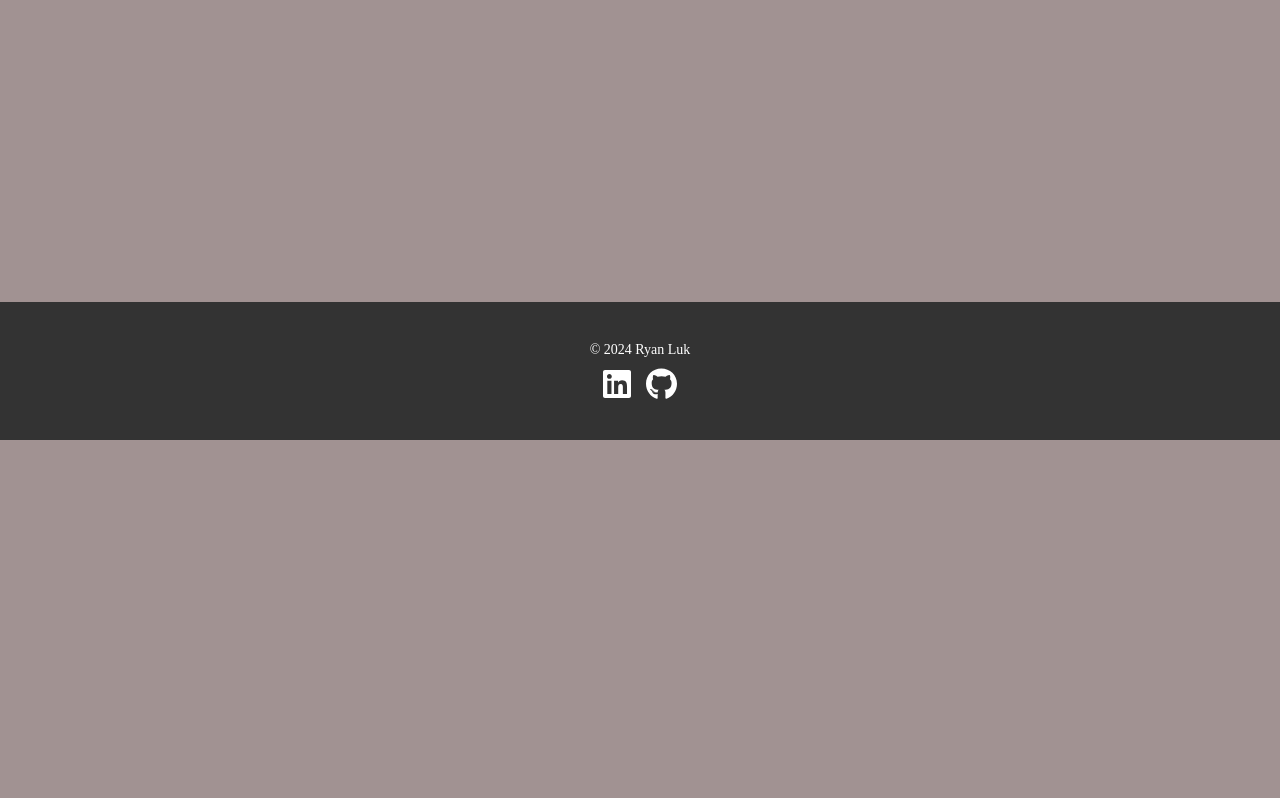
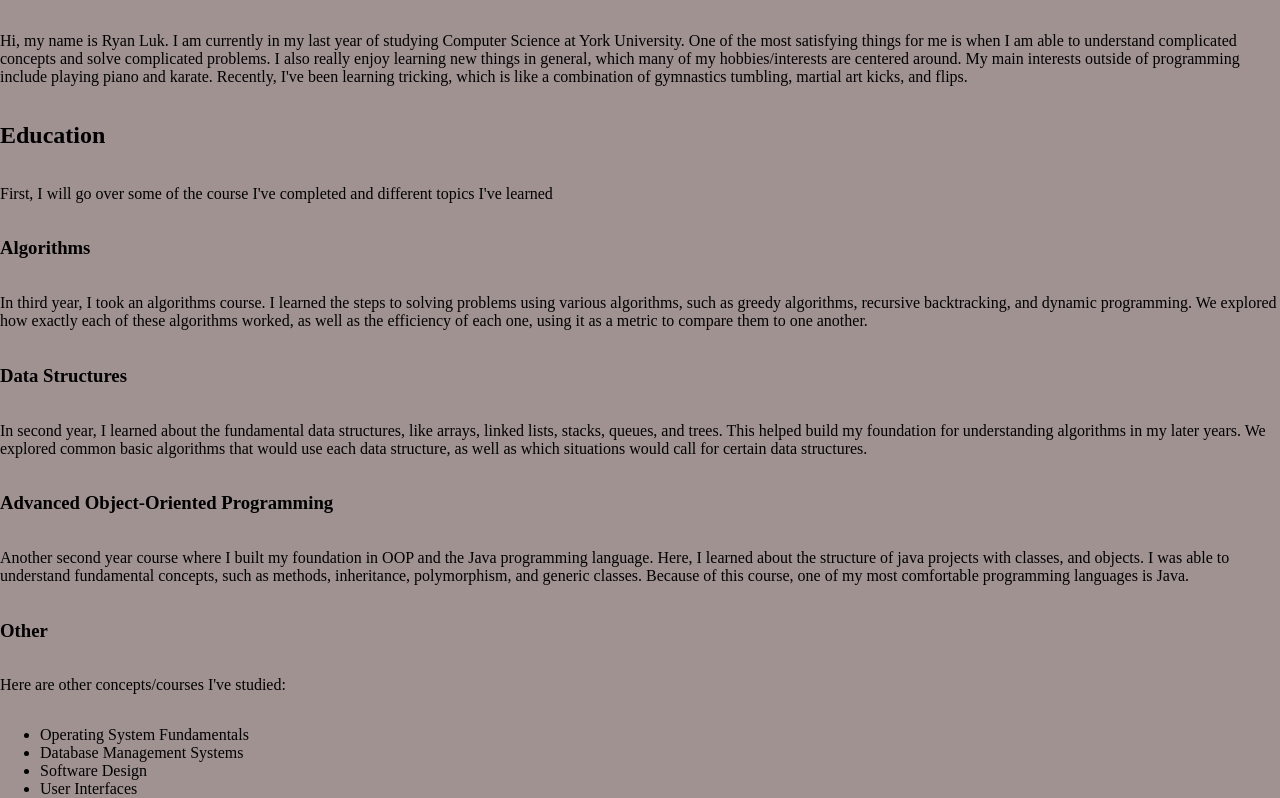
Before and after one commit to luk-ryan/luk-ryan.github.io, a React (Vite) app: page /about in a window 1280 px wide. Shown: the part 360-1158 px from the top of the page. Before the commit the page ends 800 px from the top, so only its background shows below. Built offline with nearby package versions, Linux system fonts and the light colour scheme.

Commit message:
Added more content mainly to the about me page

```diff
--- a/src/pages/AboutMe.jsx
+++ b/src/pages/AboutMe.jsx
@@ -2,10 +2,69 @@ import React from "react";
 
 const AboutMe = () => {
   return (
-    <div className="introduction">
-      <h1>About Me</h1>
-      <p>This is Me!</p>
-    </div>
+    <>
+      <div className="introduction">
+        <h1>About Me</h1>
+        <p>This is Me!</p>
+      </div>
+      <p>
+        Hi, my name is Ryan Luk. I am currently in my last year of studying
+        Computer Science at York University. One of the most satisfying things
+        for me is when I am able to understand complicated concepts and solve
+        complicated problems. I also really enjoy learning new things in
+        general, which many of my hobbies/interests are centered around. My main
+        interests outside of programming include playing piano and karate.
+        Recently, I've been learning tricking, which is like a combination of
+        gymnastics tumbling, martial art kicks, and flips.
+      </p>
+      <h2>Education</h2>
+      <p>
+        First, I will go over some of the course I've completed and different
+        topics I've learned
+      </p>
+      <h3>Algorithms</h3>
+      <p>
+        In third year, I took an algorithms course. I learned the steps to
+        solving problems using various algorithms, such as greedy algorithms,
+        recursive backtracking, and dynamic programming. We explored how exactly
+        each of these algorithms worked, as well as the efficiency of each one,
+        using it as a metric to compare them to one another.
+      </p>
+      <h3>Data Structures</h3>
+      <p>
+        In second year, I learned about the fundamental data structures, like
+        arrays, linked lists, stacks, queues, and trees. This helped build my
+        foundation for understanding algorithms in my later years. We explored
+        common basic algorithms that would use each data structure, as well as
+        which situations would call for certain data structures.
+      </p>
+
+      <h3>Advanced Object-Oriented Programming</h3>
+      <p>
+        Another second year course where I built my foundation in OOP and the
+        Java programming language. Here, I learned about the structure of java
+        projects with classes, and objects. I was able to understand fundamental
+        concepts, such as methods, inheritance, polymorphism, and generic
+        classes. Because of this course, one of my most comfortable programming
+        languages is Java.
+      </p>
+
+      <h3>Other</h3>
+      <p>Here are other concepts/courses I've studied: </p>
+      <ul>
+        <li>Operating System Fundamentals</li>
+        <li>Database Management Systems</li>
+        <li>Software Design</li>
+        <li>User Interfaces</li>
+        <li>Discrete Mathematics and Logic for Computer Science</li>
+        <li>Statistics</li>
+      </ul>
+
+      <h2>Hobbies and Interests</h2>
+      <h3>Piano</h3>
+      <h3>Karate</h3>
+      <h3>Tricking</h3>
+    </>
   );
 };
 
--- a/src/pages/Resume.jsx
+++ b/src/pages/Resume.jsx
@@ -2,10 +2,47 @@ import React from "react";
 
 const Resume = () => {
   return (
-    <div className="introduction">
-      <h1>Work Experience</h1>
-      <p>Here is all of my work history, my resume is also available for download below.</p>
-    </div>
+    <>
+      <div className="introduction">
+        <h1>Work Experience</h1>
+        <p>
+          Here is all of my work history, my resume is also available for
+          download below.
+        </p>
+      </div>
+      <div>
+        <h1>Application Programmer</h1>
+        <h2>Ontario Ministry of Health</h2>
+        <h3>Sept 2022 - April 2023 (Full-Time)</h3>
+        <p>
+          I worked in the IT department of the Ministry of Health, where I was
+          part of a team responsible for managing a cloud-based database that
+          served all health service providers across Ontario. In this role, I
+          gained hands-on experience with various Microsoft cloud services,
+          including PowerApps, Power Automate, and Dataverse. Leveraging these
+          tools, I contributed to the development of a web application designed
+          to streamline the collection of critical information from health
+          service providers, ensuring efficient data management and integration
+          across the province.
+        </p>
+        <h1>Summary</h1>
+        <p>
+          <ul>
+            <li>Worked with Microsoft PowerApps to manage Web Application</li>
+            <li>Used SQL to query from the Web Application </li>
+            <li>
+              Utilised Power Automate to create functionality for Web
+              Application
+            </li>
+            <li>Collaborated with a team using Azure DevOps to manage tasks</li>
+            <li>
+              Employed the Software Development Life Cycle (SDLC) throughout the
+              course of the project
+            </li>
+          </ul>
+        </p>
+      </div>
+    </>
   );
 };
 
```
